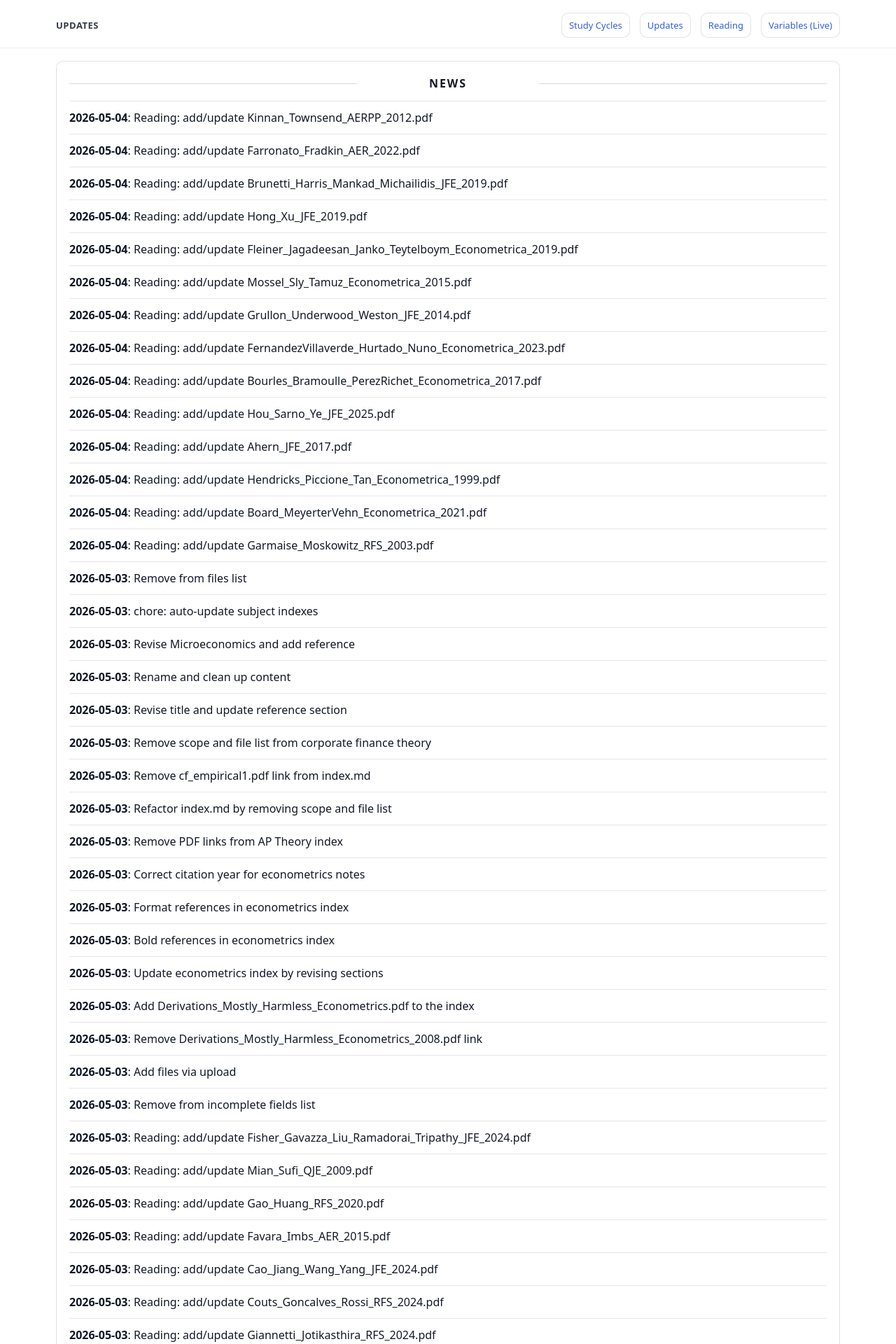
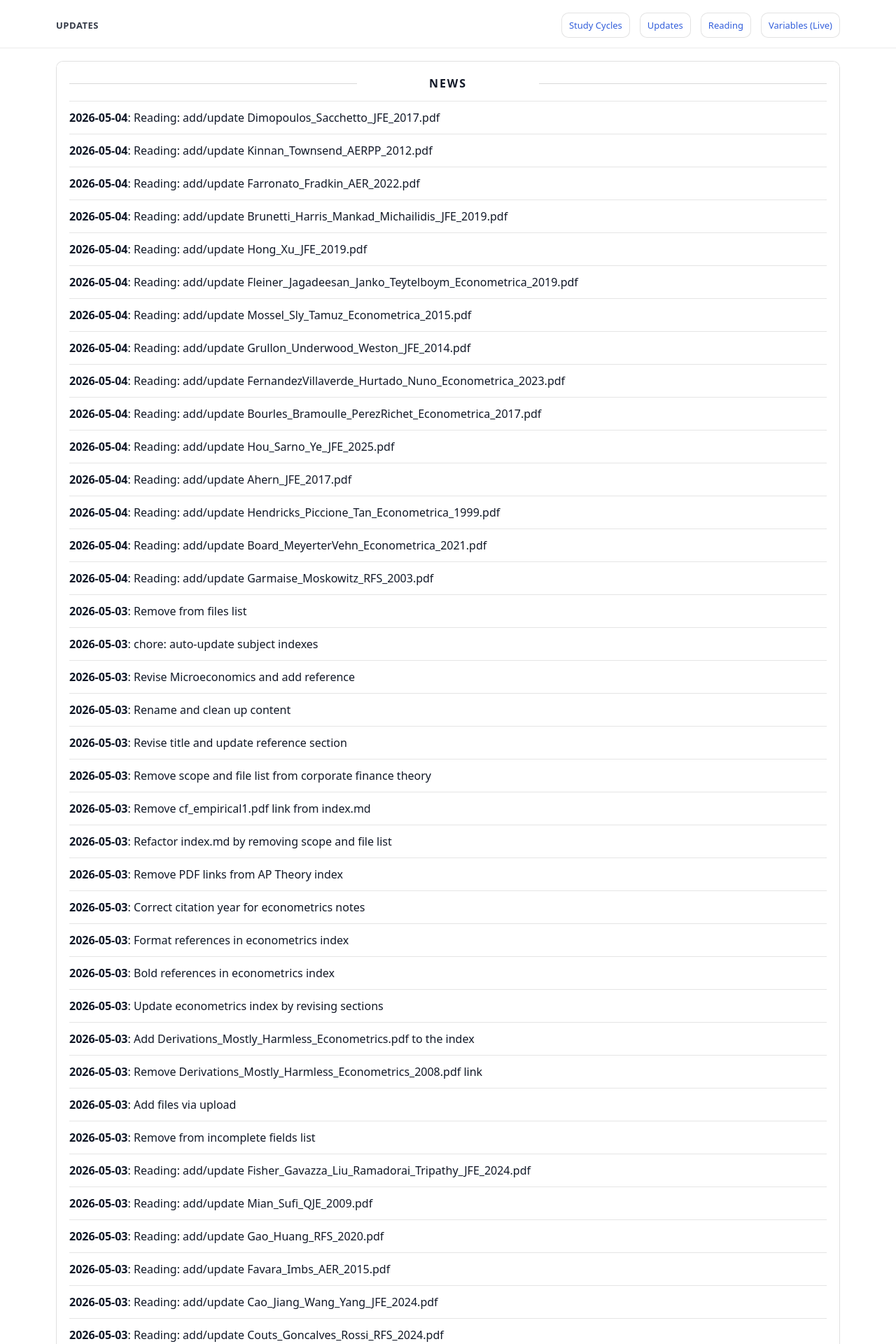
Before and after one commit to yaxinzn/study-archive, a Jekyll site: the page built from updates/index.md, in a window 1280 px wide. Shown: the top 1920 px of the page at 70% size. Built offline with Jekyll 4.4.1, drawn with Linux system fonts in a browser that asks for light colours; some of the changed text lies outside the part shown.

Commit message:
chore: update NEWS feed

```diff
--- a/_data/news.yml
+++ b/_data/news.yml
@@ -1,4 +1,7 @@
 # Auto-generated update history (sorted newest -> oldest). Do not edit manually.
+- ts: "1777885841"
+  date: "2026-05-04"
+  title: "Reading: add/update Dimopoulos_Sacchetto_JFE_2017.pdf"
 - ts: "1777884977"
   date: "2026-05-04"
   title: "Reading: add/update Kinnan_Townsend_AERPP_2012.pdf"
```
